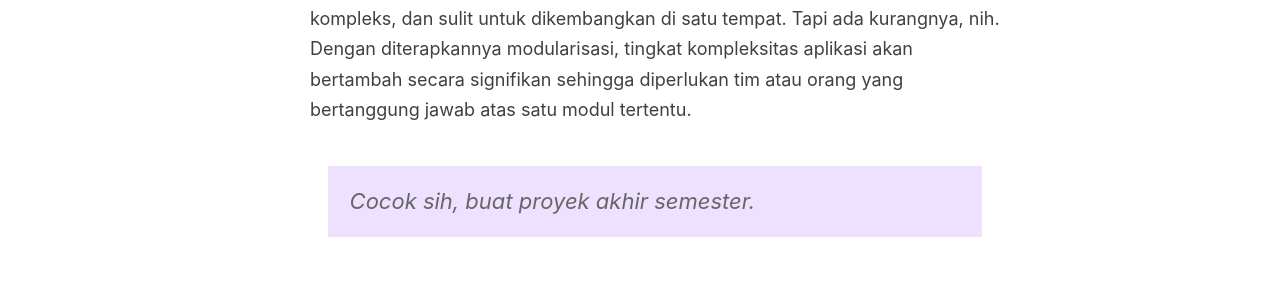
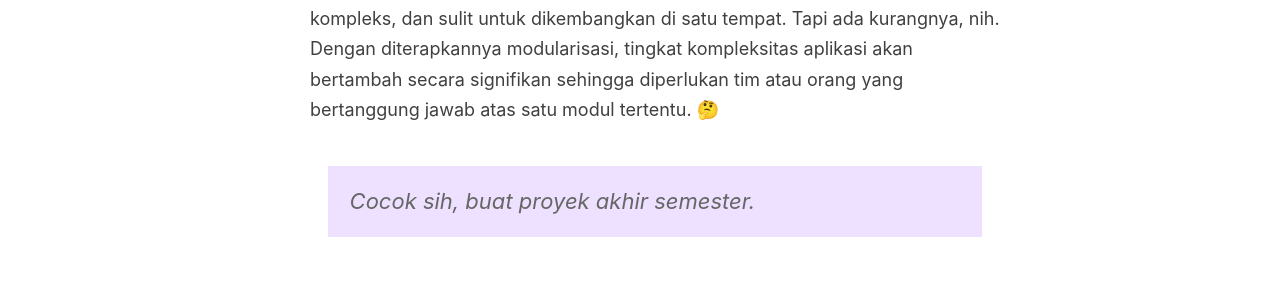
Before and after one commit to determinedguy/cecoret, a Jekyll site: the page built from _posts/2022-11-24-flutter-modularization.md, in a window 1280 px wide and 900 px high, scrolled down 2063 px. Shown: the part 314-596 px from the top of the window. Built offline with Jekyll 4.4.1, drawn with Linux system fonts in a browser that asks for light colours; some of the changed text lies outside the part shown.

Commit message:
add: emoji

```diff
--- a/_posts/2022-11-24-flutter-modularization.md
+++ b/_posts/2022-11-24-flutter-modularization.md
@@ -44,7 +44,7 @@ Nih, coba pertimbangkan poin-poin berikut.
 
 2. Arsitektur Aplikasi
 
-    Udah dibahas dikit sih tadi ya kan; monolitik sama modular gimana baik-buruknya. Intinya modular lebih baik buat aplikasi yang udah cukup besar, kompleks, dan sulit untuk dikembangkan di satu tempat. Tapi ada kurangnya, nih. Dengan diterapkannya modularisasi, tingkat kompleksitas aplikasi akan bertambah secara signifikan sehingga diperlukan tim atau orang yang bertanggung jawab atas satu modul tertentu.
+    Udah dibahas dikit sih tadi ya kan; monolitik sama modular gimana baik-buruknya. Intinya modular lebih baik buat aplikasi yang udah cukup besar, kompleks, dan sulit untuk dikembangkan di satu tempat. Tapi ada kurangnya, nih. Dengan diterapkannya modularisasi, tingkat kompleksitas aplikasi akan bertambah secara signifikan sehingga diperlukan tim atau orang yang bertanggung jawab atas satu modul tertentu. 🤔
 
     > Cocok sih, buat proyek akhir semester.
 
```
